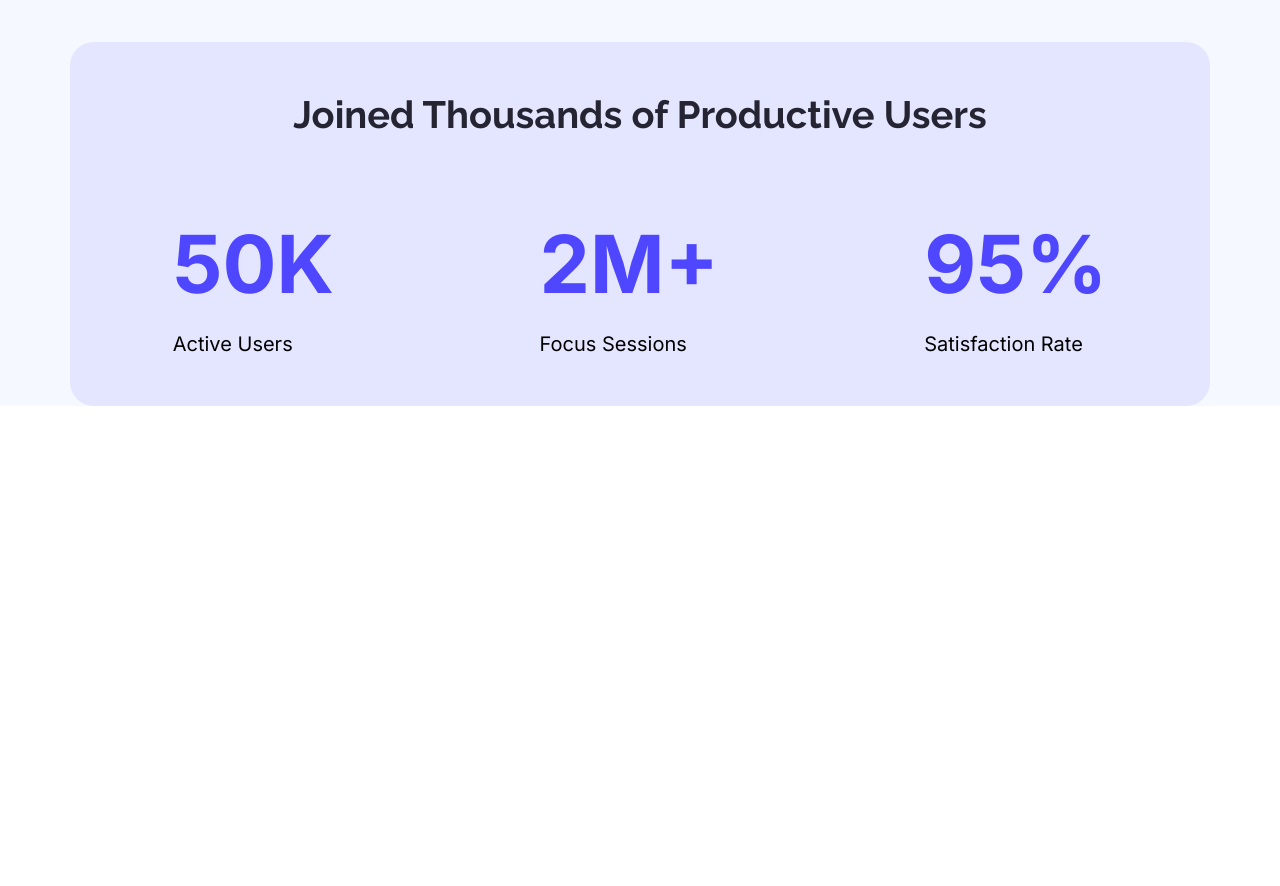
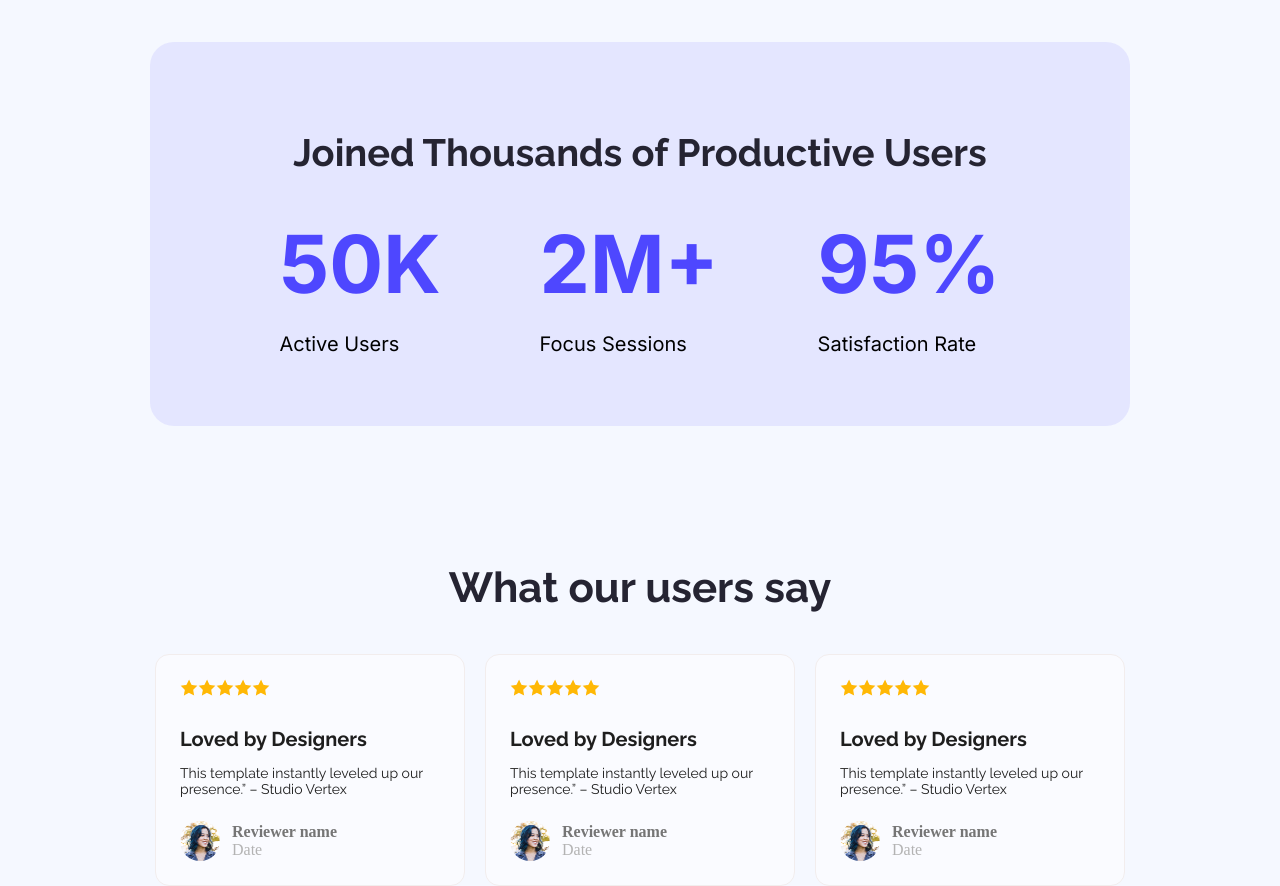
Before and after one commit to Azaharul-islam615/ph-first-assignment, a plain HTML site: page index.html in a window 1280 px wide. Shown: the part 1160-2046 px from the top of the page. Before the commit the page ends 1566 px from the top, so only its background shows below. Drawn offline with Linux system fonts and the light colour scheme.

Commit message:
added user review section

```diff
--- a/css/style.css
+++ b/css/style.css
@@ -88,8 +88,8 @@ main{
 
 }
 .action-content{
-    max-width: 1140px;
-    margin: 0 auto;
+
+    margin: 0 150px;
     padding: 77px 0 0 0;
 
 }
@@ -111,28 +111,29 @@ img{
 .content-description{
     font-size: 24px;
     font-weight: 400;
-    padding: 0 100px 0 0;
+    padding: 0 20px 0 0;
     margin-bottom: 23px;
     color: #252432;
 }
 /* users part */
 .users{
-    max-width: 1140px;
+
    background: rgba(78, 71, 255, 0.1);
-   margin: 0 auto;
+   margin: 0 150px;
    border-radius: 24px;
   margin-top: 108px;
+  padding: 50px 80px;
 
 }
 .users h3{
     text-align: center;
     font-size: 38px;
     font-weight: 700;
-    padding: 50px 142px 40px 142px;
+   margin-bottom: 40px;
 }
 .user-container{
     display: flex;
-    justify-content: space-around;
+   justify-content: space-around;
 }
 .user-item h1{
     font-size: 80px;
@@ -144,5 +145,81 @@ img{
     color: #000000;
     font-size: 20px;
     font-weight: 400;
-    margin-bottom: 50px;
+
 }
+/* user review */
+.iconstar{
+    display: flex;
+}
+.reviewer{
+    display: flex;
+
+}
+.reviewer img{
+    width: 40px;
+    height: 40px;
+    border-radius: 50%;
+}
+.user-review{
+    margin: 0 155px;
+     margin-top: 137px ;
+}
+.description{
+    display: block;
+}
+
+.reveiwer img{
+    width: 40px;
+    height: 40px;
+    border-radius: 50%;
+}
+.reveiwer {
+    display:flex;
+    align-items: center;
+}
+
+
+.reveiwer-containers{
+    display: flex;
+    gap: 20px;
+
+}
+.reveiwers{
+    padding: 24px;
+    background: rgba(255, 255, 255, 0.5);
+    border-radius: 14px;
+    border: 1px solid #F2EDED;
+}
+.user-review h3{
+   text-align: center;
+   font-size: 42px;
+   font-weight: 700;
+}
+.description h4{
+    color: #1E1E1E;
+    font-size: 20px;
+    font-weight: 700;
+    margin-bottom: 8px;
+
+}
+.description p{
+    color: #1E1E1E;
+    font-size: 14px;
+    margin-bottom: 24px;
+}
+.iconstar{
+    margin-bottom: 24px;
+}
+.reveiwer p{
+    margin:0 ;
+    margin-left:12px;
+}
+.name{
+    color: #757575;
+    font-size:16px ;
+    font-weight: 700;
+    margin-bottom: 2px;
+}
+.date{
+    color: #B3B3B3;
+}
--- a/index.html
+++ b/index.html
@@ -66,6 +66,83 @@
                 </div>
             </div>
         </section>
+        <!-- user reveiew -->
+
+        <section class="user-review">
+            <h3 class="raleway-normal title-color">What our users say</h3>
+            <div class="reveiwer-containers">
+                    <div class="reveiwers">
+                        <div class="iconstar">
+                            <a href="#"><img src="Assets/icon-star.png" alt=""></a>
+                            <a href="#"><img src="Assets/icon-star.png" alt=""></a>
+                            <a href="#"><img src="Assets/icon-star.png" alt=""></a>
+                            <a href="#"><img src="Assets/icon-star.png" alt=""></a>
+                            <a href="#"><img src="Assets/icon-star.png" alt=""></a>
+                        </div>
+
+                        <div class="description raleway-normal">
+                            <h4>Loved by Designers</h4>
+                            <p>This template instantly leveled up our presence.” – Studio Vertex</p>
+                        </div>
+                           <div class="reveiwer">
+                                <img src="Assets/avatar.png" alt="">
+                                <div>
+                                    <p class=" name Raleway-normal">Reviewer name</p>
+                                    <p class="date Raleway-normal">Date</p>
+                                </div>
+                          </div>
+                    </div>
+                    <div class="reveiwers">
+                        <div class="iconstar">
+                            <a href="#"><img src="Assets/icon-star.png" alt=""></a>
+                            <a href="#"><img src="Assets/icon-star.png" alt=""></a>
+                            <a href="#"><img src="Assets/icon-star.png" alt=""></a>
+                            <a href="#"><img src="Assets/icon-star.png" alt=""></a>
+                            <a href="#"><img src="Assets/icon-star.png" alt=""></a>
+                        </div>
+
+                        <div class="description raleway-normal">
+                            <h4>Loved by Designers</h4>
+                            <p>This template instantly leveled up our presence.” – Studio Vertex</p>
+                        </div>
+                           <div class="reveiwer">
+                                <img src="Assets/avatar.png" alt="">
+                                <div>
+                                    <p class=" name Raleway-normal">Reviewer name</p>
+                                    <p class="date Raleway-normal">Date</p>
+                                </div>
+                          </div>
+                    </div>
+                    <div class="reveiwers">
+                        <div class="iconstar">
+                            <a href="#"><img src="Assets/icon-star.png" alt=""></a>
+                            <a href="#"><img src="Assets/icon-star.png" alt=""></a>
+                            <a href="#"><img src="Assets/icon-star.png" alt=""></a>
+                            <a href="#"><img src="Assets/icon-star.png" alt=""></a>
+                            <a href="#"><img src="Assets/icon-star.png" alt=""></a>
+                        </div>
+
+                        <div class="description raleway-normal">
+                            <h4>Loved by Designers</h4>
+                            <p>This template instantly leveled up our presence.” – Studio Vertex</p>
+                        </div>
+                           <div class="reveiwer">
+                                <img src="Assets/avatar.png" alt="">
+
+                                    <div>
+                                        <p class="name Raleway-normal">Reviewer name</p>
+                                        <p class="date Raleway-normal">Date</p>
+                                    </div>
+
+                          </div>
+                    </div>
+
+
+
+            </div>
+        </section>
+
+        <!--  -->
     </main>
 </body>
 </html>
```
